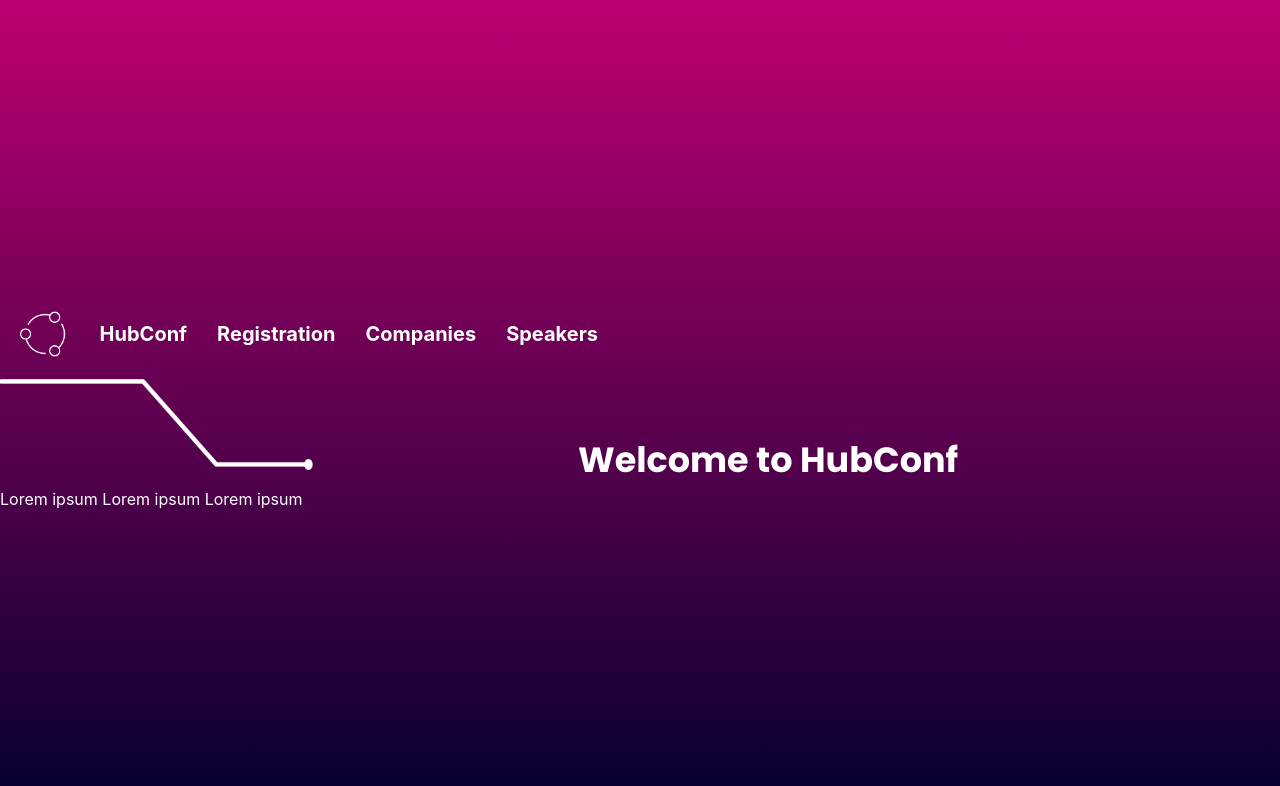
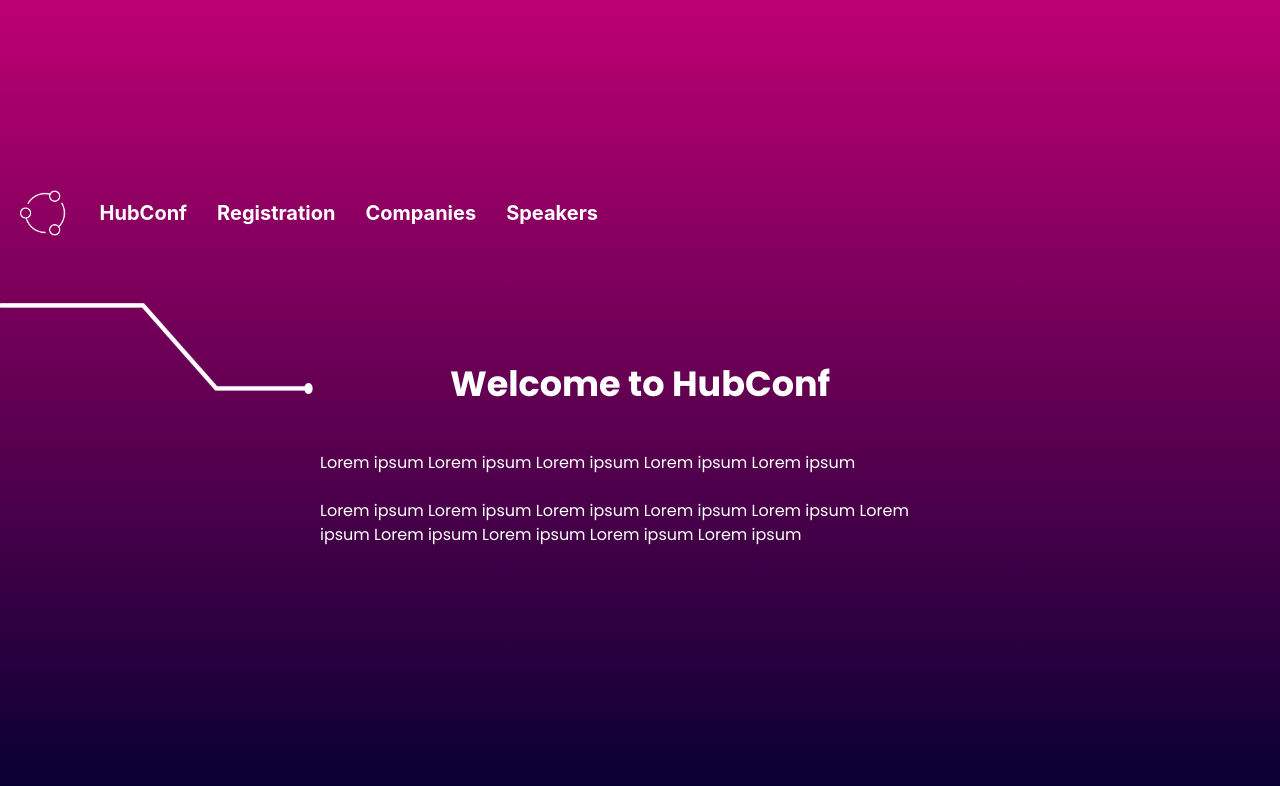
Before and after one commit to AUBGTheHUB/hub-conf-signup, a React (Create React App) app in the folder packages/web/: page / in a window 1280 px wide. Shown: the top 786 px of the page. Built offline with nearby package versions, Linux system fonts and the light colour scheme.

Commit message:
Events section ready

```diff
--- a/packages/web/src/components/EventDesc.js
+++ b/packages/web/src/components/EventDesc.js
@@ -10,10 +10,12 @@ const EventDesc = () => {
         <div className="EventDesc">
             <Motherboard/>
             <h1 className="heading">Welcome to HubConf</h1>
-        <div>
-                <p>Lorem ipsum Lorem ipsum Lorem ipsum</p>
-            </div>
-    </div>
+        </div>
+        <div className="content">
+            <p>Lorem ipsum Lorem ipsum Lorem ipsum Lorem ipsum Lorem ipsum <br></br>
+            <br></br> Lorem ipsum Lorem ipsum Lorem ipsum Lorem ipsum Lorem ipsum Lorem ipsum Lorem ipsum Lorem ipsum Lorem ipsum Lorem ipsum</p>
+
+        </div>
 </div>
     )
 }
--- a/packages/web/src/style.css
+++ b/packages/web/src/style.css
@@ -52,12 +52,14 @@
     width: 100%;
     margin: 0;
     justify-content: space-between;
+    padding-top: 45px;
+    padding-bottom: 45px;
 
 }
 
 /*style for section heading - e.g. welcome to hubconf*/
 .Event .heading{
-    width: 70%;
+    width: 50%;
     text-align: center;
     align-items: center;
     box-sizing: border-box;
@@ -72,13 +74,23 @@
 }
 
 /*style for body text under Welcome to hubconf*/
-.p{
-    justify-content: left;
+.Event .content {
+    display: flex;
+    justify-content: center;
+    padding-top: 40px;
+    padding-bottom: 40px;
+}
+.Event .content p{
+    text-align: left;
     box-sizing: border-box;
     font-family: "Poppins", sans-serif;
     color: white;
     font-weight:400;
     font-size: 16px;
+    max-width: 50%;
+
+
+
 }
 
 /*png "line"*/
@@ -86,6 +98,3 @@
     display: inline-block;
     width: 25%;
 }
-.motherboard img{
-
-}
```
Lines whose indentation alone changed are shown as unchanged.
